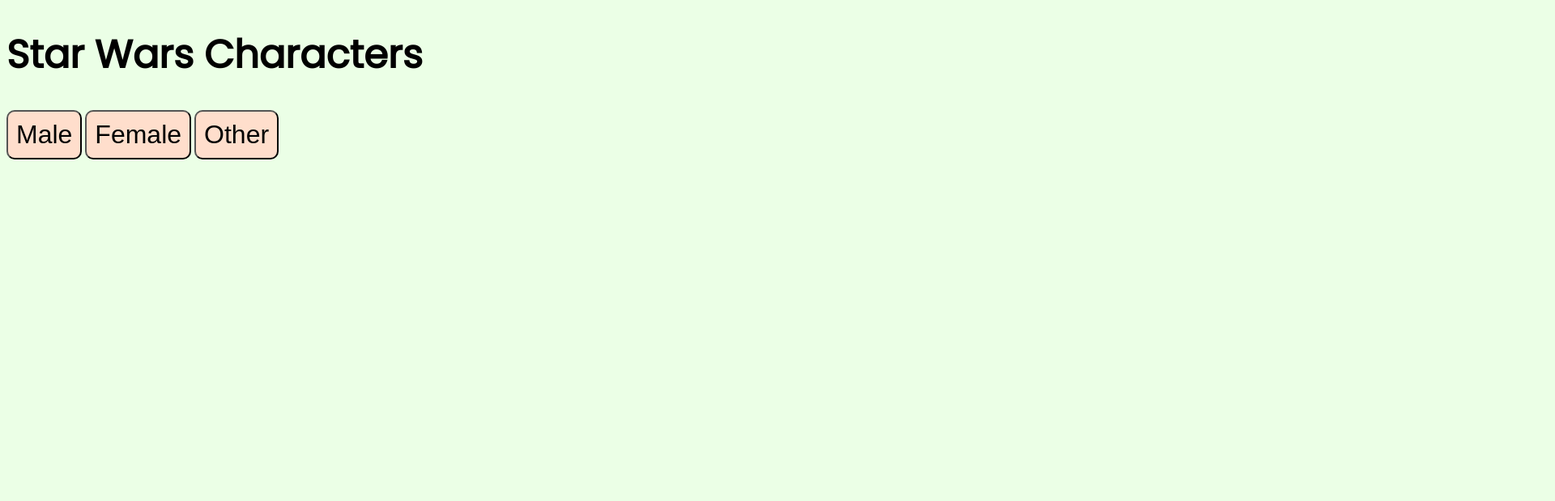
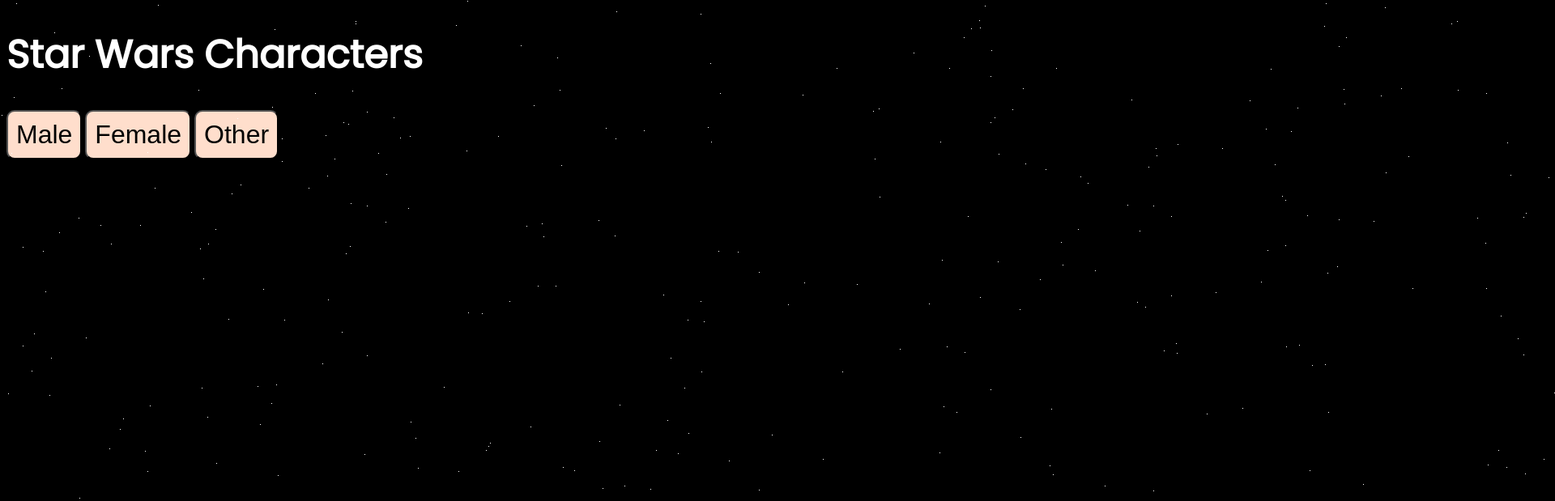
Before and after one commit to abbyallan23/personal-portfolio, a plain HTML site: page starwars/index.html in a window 1280 px wide. Shown: the top 619 px of the page at 81% size, 1920 px wide, since content can reach past the window. Drawn offline with Linux system fonts and the light colour scheme.

Commit message:
added starfeild to characters

```diff
--- a/starwars/main.js
+++ b/starwars/main.js
@@ -1,7 +1,7 @@
 import { people } from '../data/people.js'
 import { species } from '../data/species.js'
 import {getLastNumber} from '../utils.js'
-import {removeChildren} from '../utils.js'
+import {removeChildren, addStarField} from '../utils.js'
 
 
 const gallery = document.querySelector(".gallery")
@@ -65,3 +65,4 @@ let charNum = getLastNumber(person.url)
 })
 
 }
+addStarField(document.querySelector('body'), 700)
--- a/starwars/style.css
+++ b/starwars/style.css
@@ -5,6 +5,7 @@
 h1{
     font-size: 3rem;
     font-family: 'Poppins', sans-serif;
+    color: white;
 }
 
 body {
```
